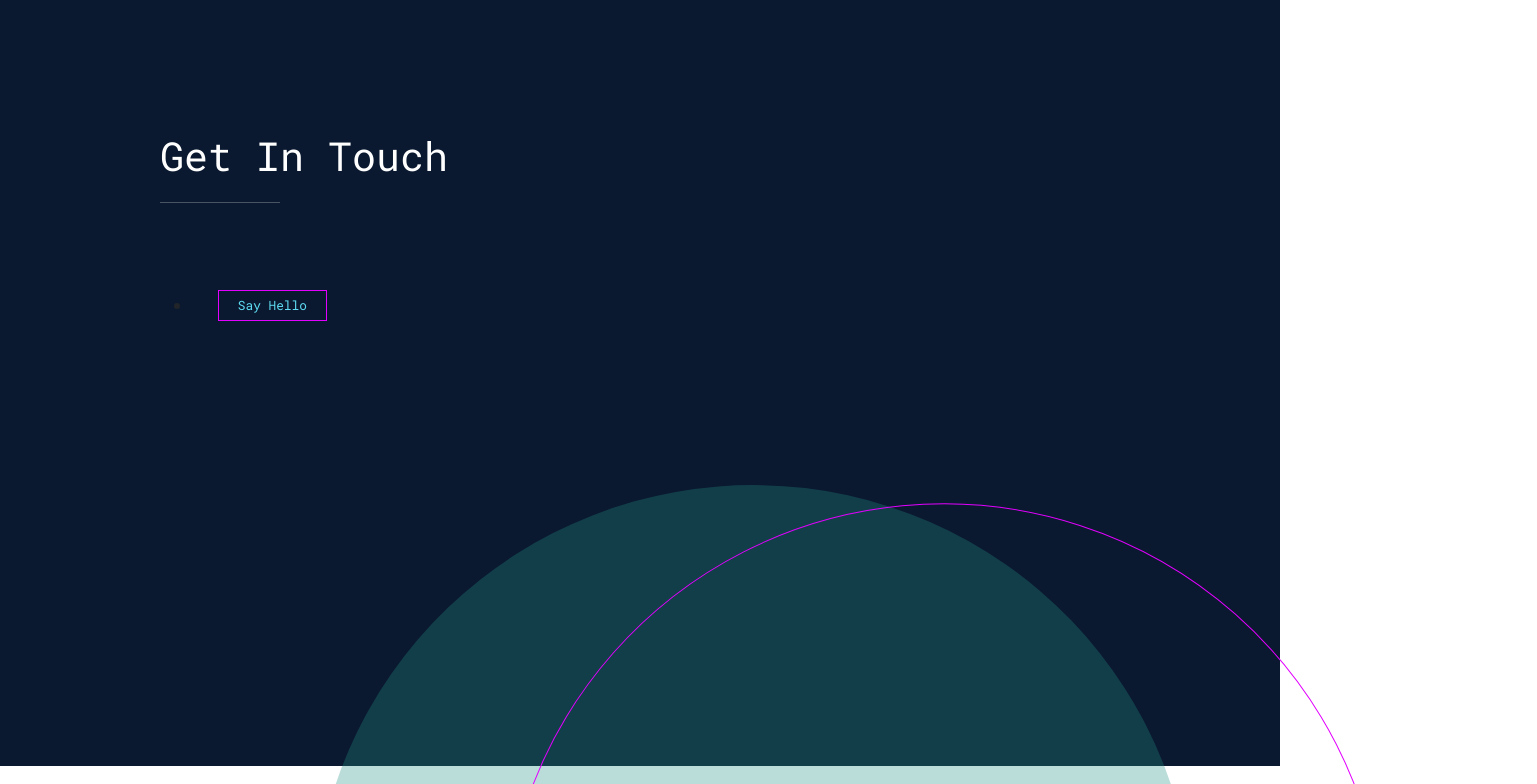
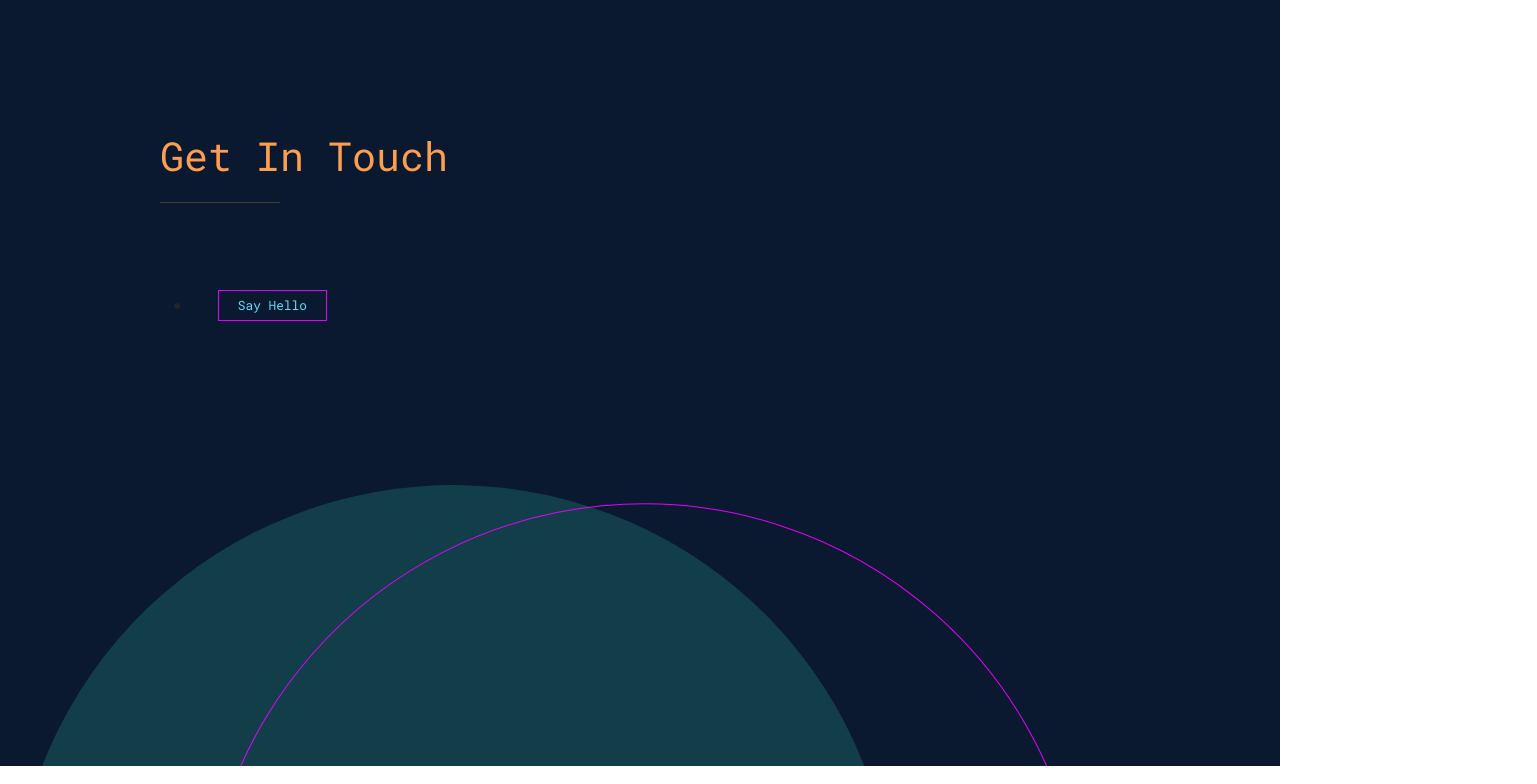
Before and after one commit to NaderNasr/PortfolioV2, a React (Create React App) app: page / in a window 1280 px wide. Shown: the part 2840-3624 px from the top of the page, 1537 px wide, since content can reach past the window. Built offline with nearby package versions, Linux system fonts and the light colour scheme.

Commit message:
block overflow

```diff
--- a/src/components/Contact/styles.css
+++ b/src/components/Contact/styles.css
@@ -1,10 +1,19 @@
 @import url('https://fonts.googleapis.com/css2?family=Poppins:wght@300;900&display=swap');
 @import url('https://fonts.googleapis.com/css2?family=Roboto+Mono:ital,wght@0,100;0,200;0,300;0,400;0,500;0,700;1,100;1,200;1,300;1,700&display=swap');
+
+
 
 .contact-container {
   background-color: #0a192f;
   width: 100vw;
   height: 100vh;
+  overflow-y: hidden !important;
+  overflow-x: hidden !important;
+}
+
+.contact-image{
+  position: relative;
+  right:300px;
 }
 
 .contact-text-container {
@@ -12,7 +21,7 @@
 }
 
 .contact-text-header {
-  color: white;
+  color: #FC9E4F;
   font-family: Roboto Mono;
   font-size: 40px;
 }
```
